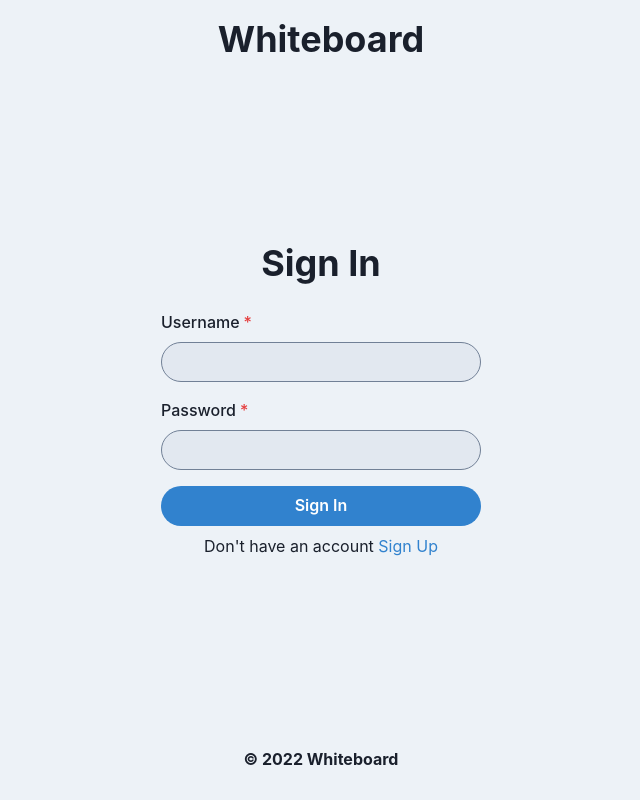
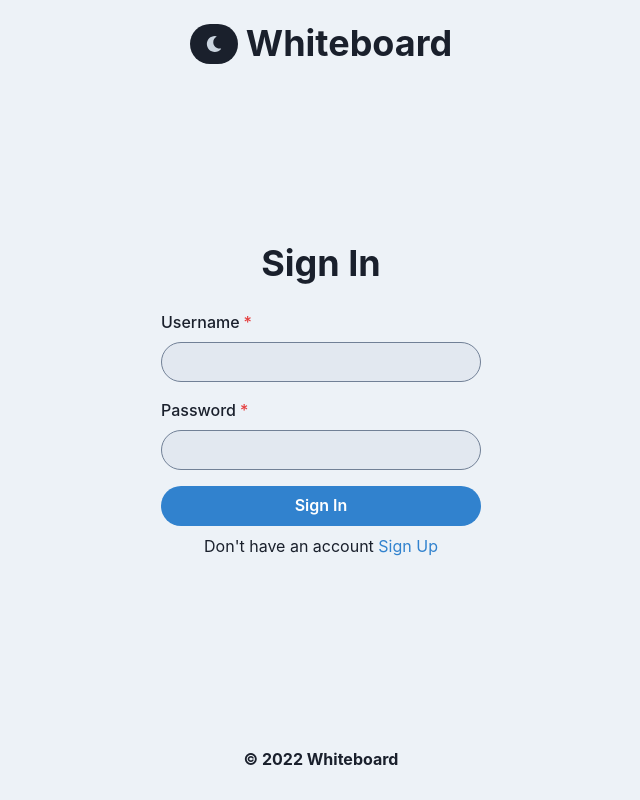
Before and after one commit to ahmadjubran/401-whiteboard-frontend, a React (Create React App) app: page / in a window 1280 px wide. Shown: the whole page, without its empty margins (319-959 px from the left). Built offline with nearby package versions, Linux system fonts and the light colour scheme; no server answers.

Commit message:
Use Chakra UI to design components

```diff
--- a/src/components/header/Header.js
+++ b/src/components/header/Header.js
@@ -44,7 +44,21 @@ export default function Header() {
           alignItems="center"
           bg={colorMode === "light" ? "gray.100" : "gray.800"}
         >
-          <Heading>Whiteboard</Heading>
+          <Box justifyContent="center" alignItems="center" display="flex" mt={2} gridGap={2}>
+            <Button
+              onClick={toggleColorMode}
+              borderRadius="full"
+              bg={colorMode === "light" ? "gray.800" : "gray.300"}
+              color={colorMode === "light" ? "gray.300" : "gray.800"}
+              _hover={{ bg: colorMode === "light" ? "gray.700" : "gray.400" }}
+              alignSelf="center"
+            >
+              <span role="img" aria-label="night">
+                {colorMode === "light" ? <FaMoon /> : <FaSun />}
+              </span>
+            </Button>
+            <Heading>Whiteboard</Heading>
+          </Box>
         </VStack>
       )}
     </>
```
